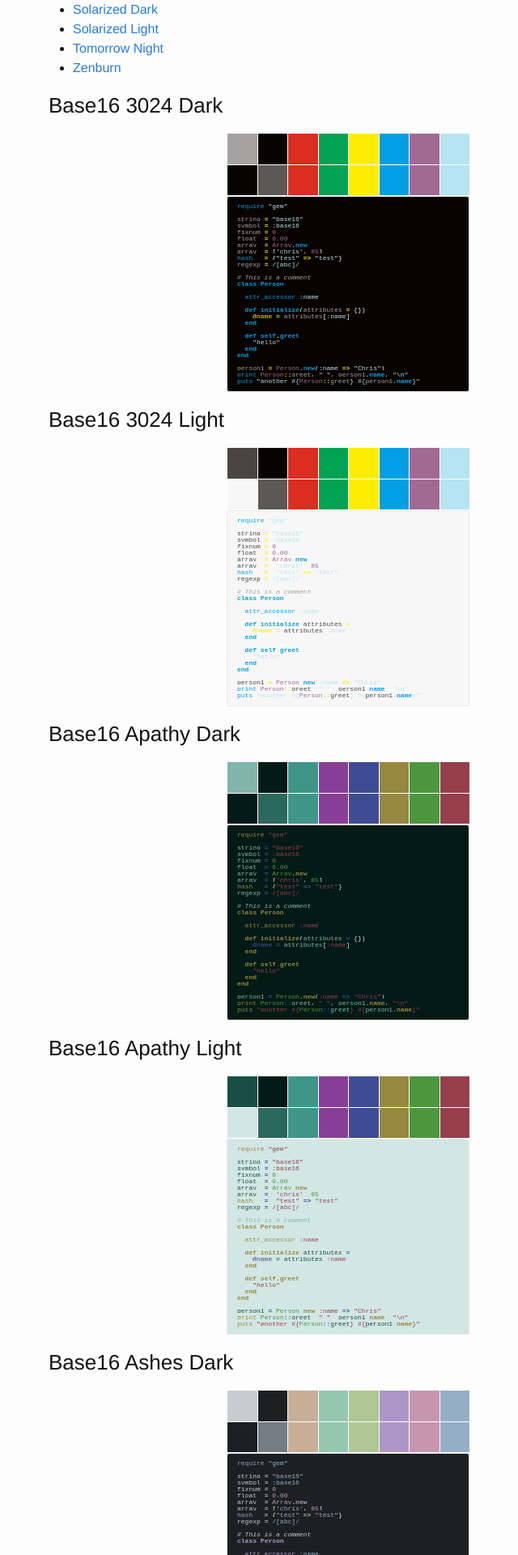
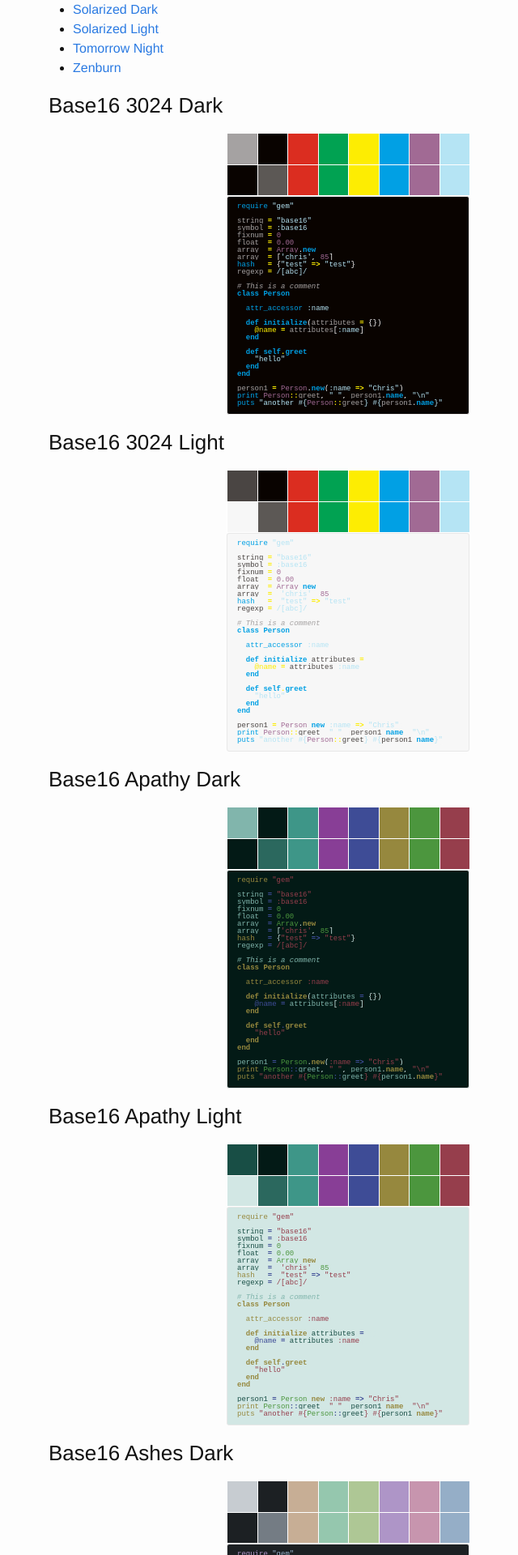
Before and after one commit to termux/termux.github.io, a Jekyll site: the page built from add-on-styling-color-preview.md, in a window 1280 px wide. Shown: the part 2060-3980 px from the top of the page at 81% size, without its empty margins (210-850 px from the left). Built offline with Jekyll 4.4.1, drawn with Linux system fonts in a browser that asks for light colours.

Commit message:
adjust font-size of code previews

```diff
--- a/_sass/_base.scss
+++ b/_sass/_base.scss
@@ -225,7 +225,7 @@
   max-width: 300px;
   margin:0 auto;
 	*{
-		font-size: 8px;
-		line-height:8px;
+		font-size: 9px;
+		line-height: 9px;
 	}
 }
```
